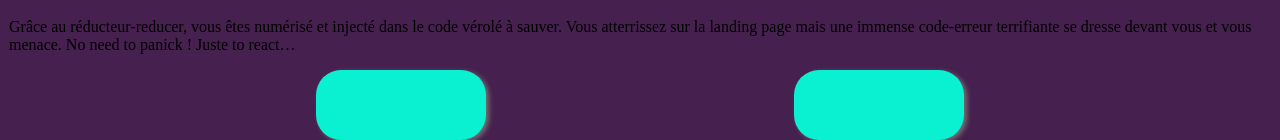
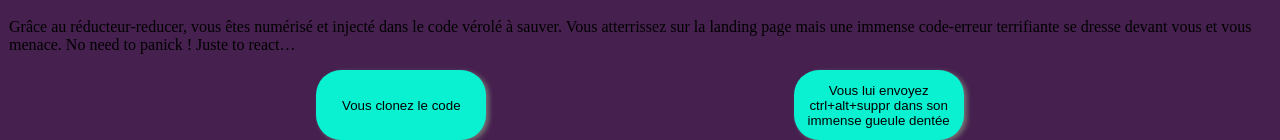
Before and after one commit to WildCodeSchool/2022-11-JS-RemoteFR-Geekrew-P2-DC-Comiques, a React (Vite) app in the folder frontend/: page /game in a window 1280 px wide. Shown: the part 1044-1184 px from the top of the page. Built offline with nearby package versions, Linux system fonts and the light colour scheme.

Commit message:
update data.json, change choices objects

```diff
--- a/frontend/src/components/Button.jsx
+++ b/frontend/src/components/Button.jsx
@@ -1,16 +1,16 @@
 import PropTypes from "prop-types";
 import styles from "../styles/Button.module.css";
 
-function Button({ content }) {
+function Button({ choice }) {
   return (
     <button type="button" className={styles.button}>
-      {content}
+      {choice}
     </button>
   );
 }
 
 Button.propTypes = {
-  content: PropTypes.string.isRequired,
+  choice: PropTypes.string.isRequired,
 };
 
 export default Button;
--- a/frontend/src/components/ClassicCard.jsx
+++ b/frontend/src/components/ClassicCard.jsx
@@ -2,15 +2,15 @@ import PropTypes from "prop-types";
 import Button from "./Button";
 import styles from "../styles/Game.module.css";
 
-function ClassicCard({ imageSource, title, text }) {
+function ClassicCard({ imageSource, title, text, choices }) {
   return (
     <div className={styles.main}>
       <img src={imageSource} className={styles.img} alt="Labo" />
       <h1>{title}</h1>
       <p>{text}</p>
       <div className={styles.choice}>
-        <Button />
-        <Button />
+        <Button choice={choices.choice1.text} />
+        <Button choice={choices.choice2.text} />
       </div>
     </div>
   );
@@ -20,6 +20,7 @@ ClassicCard.propTypes = {
   title: PropTypes.string.isRequired,
   text: PropTypes.string.isRequired,
   imageSource: PropTypes.string.isRequired,
+  choices: PropTypes.shape.isRequired,
 };
 
 export default ClassicCard;
--- a/frontend/src/data/data.json
+++ b/frontend/src/data/data.json
@@ -5,10 +5,20 @@
       "imageSource": "src/assets/scene_LaboFigma.png",
       "title": "Initialisation",
       "text": "Grâce au réducteur-reducer, vous êtes numérisé et injecté dans le code vérolé à sauver. Vous atterrissez sur la landing page mais une immense code-erreur terrifiante se dresse devant vous et vous menace. No need to panick ! Juste to react…",
-      "choices": [
-        "Vous clonez le code",
-        "Vous lui envoyez ctrl+alt+suppr dans son immense gueule dentée"
-      ],
+      "choices": {
+        "choice1": {
+          "id": "ch001",
+          "type": "scenarioCard",
+          "text": "Vous clonez le code",
+          "goTo": "sc002"
+        },
+        "choice2": {
+          "id": "ch002",
+          "type": "eventCard",
+          "text": "Vous lui envoyez ctrl+alt+suppr dans son immense gueule dentée",
+          "goTo": "game-over-1-2"
+        }
+      },
       "popUpText": []
     },
     {
@@ -16,11 +26,26 @@
       "imageSource": "src/assets/scene_LaboFigma.png",
       "title": "Code Source",
       "text": "Vous venez de dupliquer le code sur votre machine. Beau réflexe. Vous pouvez maintenant arpenter tranquillement le code-source",
-      "choices": [
-        "Vous allez dans app.jsx",
-        "Vous allez dans style.css",
-        "Vous vous empressez d’aller voir express"
-      ],
+      "choices": {
+        "choice1": {
+          "id": "ch003",
+          "type": "scenarioCard",
+          "text": "Vous allez dans app.jsx",
+          "goTo": "sc003"
+        },
+        "choice2": {
+          "id": "ch004",
+          "type": "scenarioCard",
+          "text": "Vous allez dans style.css",
+          "goTo": "sc004"
+        },
+        "choice3": {
+          "id": "ch005",
+          "type": "scenarioCard",
+          "text": "Vous vous empressez d’aller voir express",
+          "goTo": "sc005"
+        }
+      },
       "popUpText": []
     },
     {
@@ -28,11 +53,26 @@
       "imageSource": "src/assets/scene_LaboFigma.png",
       "title": "Jurassic Park",
       "text": "Vous atterrissez devant un T-Regex pas possible qui vous emprisonne telle une mélasse javascriptée. Faites vite !",
-      "choices": [
-        "Vous lui faites une accolade et lui transmettez plein d’amour",
-        "Vous lui offrez un string",
-        "Vous lui bottez l’array"
-      ],
+      "choices": {
+        "choice1": {
+          "id": "ch006",
+          "type": "eventCard",
+          "text": "Vous lui faites une accolade et lui transmettez plein d’amour",
+          "goTo": "transition-3-1"
+        },
+        "choice2": {
+          "id": "ch007",
+          "type": "popUp",
+          "text": "Vous lui offrez un string",
+          "popUpText": [0]
+        },
+        "choice3": {
+          "id": "ch008",
+          "type": "eventCard",
+          "text": "Vous lui bottez l’array",
+          "goTo": "turn-back-3-3"
+        }
+      },
       "popUpText": [
         "Même si le charabia est touché par l’attention, cela ne suffit pas, il faut essayer autre chose."
       ]
@@ -42,10 +82,20 @@
       "imageSource": "src/assets/scene_LaboFigma.png",
       "title": "The Thing",
       "text": "Une monstrueuse variable borderline sans style de niveau 3 vous saute dessus.",
-      "choices": [
-        "Vous lui mettez 2 points dans la tronche",
-        "Vous tirez tirez"
-      ],
+      "choices": {
+        "choice1": {
+          "id": "ch009",
+          "type": "eventCard",
+          "text": "Vous lui mettez 2 points dans la tronche",
+          "goTo": "transition-4-1"
+        },
+        "choice2": {
+          "id": "ch010",
+          "type": "eventCard",
+          "text": "Vous tirez tirez",
+          "goTo": "turn-back-4-2"
+        }
+      },
       "popUpText": []
     },
     {
@@ -53,10 +103,20 @@
       "imageSource": "src/assets/scene_LaboFigma.png",
       "title": "Go fast",
       "text": "Vous avez pris la voie express ! Ici des dealeurs gèrent un important traffic de code.",
-      "choices": [
-        "Vous leur collez votre plus beau end-poingt dans les API",
-        "Vous changez de route"
-      ],
+      "choices": {
+        "choice1": {
+          "id": "ch011",
+          "type": "eventCard",
+          "text": "Vous leur collez votre plus beau end-poingt dans les API",
+          "goTo": "game-over-5-1"
+        },
+        "choice2": {
+          "id": "ch012",
+          "type": "eventCard",
+          "text": "Vous changez de route",
+          "goTo": "transition-5-2"
+        }
+      },
       "popUpText": []
     },
     {
@@ -64,10 +124,20 @@
       "imageSource": "src/assets/scene_LaboFigma.png",
       "title": "09/11/1989",
       "text": "Devant vous il y a un tableau dont les 2 personnages animés se boudent violemment l’un l’autre. Vous discutez avec eux et apprenez qu’ils s’appellent Xavier et Lisa. Quelque chose jette un froid entre eux…",
-      "choices": [
-        "Vous leur demandez de se faire un câlin",
-        "Vous divisez le tableau en 2"
-      ],
+      "choices": {
+        "choice1": {
+          "id": "ch013",
+          "type": "eventCard",
+          "text": "Vous leur demandez de se faire un câlin",
+          "goTo": "transition-6-1"
+        },
+        "choice2": {
+          "id": "ch014",
+          "type": "eventCard",
+          "text": "Vous divisez le tableau en 2",
+          "goTo": "turn-back-6-2"
+        }
+      },
       "popUpText": []
     },
     {
@@ -75,10 +145,20 @@
       "imageSource": "src/assets/scene_LaboFigma.png",
       "title": "Timbré",
       "text": "Vous tombez sur un facteur en panne de véhicule qui vous demande de l’aide.",
-      "choices": [
-        "Vous acceptez le POST à sa place",
-        "Vous lui répondez un truc du genre « Vous fetchiez j’ai des choses plus graves à régler »"
-      ],
+      "choices": {
+        "choice1": {
+          "id": "ch015",
+          "type": "scenarioCard",
+          "text": "Vous acceptez le POST à sa place",
+          "goTo": "sc010"
+        },
+        "choice2": {
+          "id": "ch016",
+          "type": "eventCard",
+          "text": "Vous lui répondez un truc du genre « Vous fetchiez j’ai des choses plus graves à régler »",
+          "goTo": "game-over-7-2"
+        }
+      },
       "popUpText": []
     },
     {
@@ -86,10 +166,20 @@
       "imageSource": "src/assets/scene_LaboFigma.png",
       "title": "Peter Pan",
       "text": "Vous tombez sur un capitaine hook en pleine forme ! Rempli de joie, il vous crie à la figure qu’il veut partir visiter les states et faire le tour du pays ! Puis d’un seul coup il déprime, usé jusqu’à la moelle. Eh non ! À nouveau euphorique ! Puis re déprimé… Il faut que ces sautes d’humeur permanentes cessent !",
-      "choices": [
-        "Vous l’initiez au yoga",
-        "Vous lui mettez une grande tarte dans sa gueule et lui demandez un peu de SILENCE !"
-      ],
+      "choices": {
+        "choice1": {
+          "id": "ch017",
+          "type": "eventCard",
+          "text": "Vous l’initiez au yoga",
+          "goTo": "transition-8-1"
+        },
+        "choice2": {
+          "id": "ch018",
+          "type": "eventCard",
+          "text": "Vous lui mettez une grande tarte dans sa gueule et lui demandez un peu de SILENCE !",
+          "goTo": "turn-back-8-2"
+        }
+      },
       "popUpText": []
     },
     {
@@ -97,7 +187,32 @@
       "imageSource": "src/assets/scene_LaboFigma.png",
       "title": "Get Git or Die",
       "text": "Pour déployer votre code :",
-      "choices": ["Push", "Pull", "Fetch", "Merge"],
+      "choices": {
+        "choice1": {
+          "id": "ch017",
+          "type": "popUp",
+          "text": "Push",
+          "popUpText": [0]
+        },
+        "choice2": {
+          "id": "ch018",
+          "type": "popUp",
+          "text": "Pull",
+          "popUpText": [1]
+        },
+        "choic3": {
+          "id": "ch017",
+          "type": "popUp",
+          "text": "Fetch",
+          "popUpText": [2]
+        },
+        "choice4": {
+          "id": "ch018",
+          "type": "popUp",
+          "text": "Merge",
+          "popUpText": [3]
+        }
+      },
       "popUpText": [
         "Tu ne respectes pas le workflow de la Git Push Force",
         "Bien vu ! Il faut savoir où en sont les avancées de vos collègues de la Git Push Force dans les combats sur le terrain principal !",
--- a/frontend/src/pages/Game.jsx
+++ b/frontend/src/pages/Game.jsx
@@ -9,6 +9,7 @@ function Game() {
         imageSource={data.scenarioCards[0].imageSource}
         title={data.scenarioCards[0].title}
         text={data.scenarioCards[0].text}
+        choices={data.scenarioCards[0].choices}
       />
     </div>
   );
```
